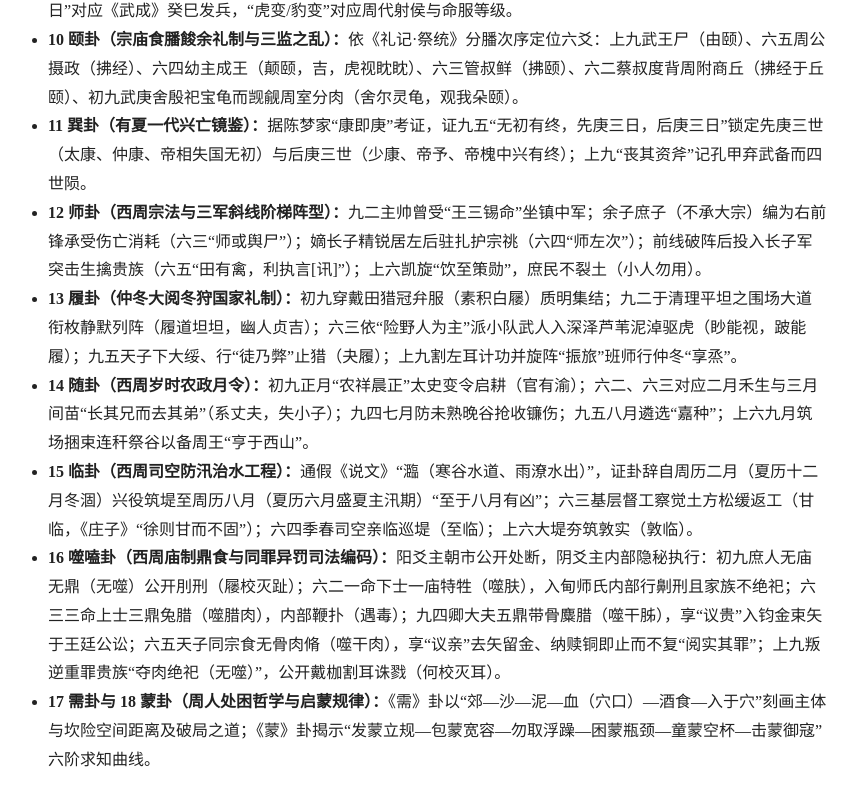
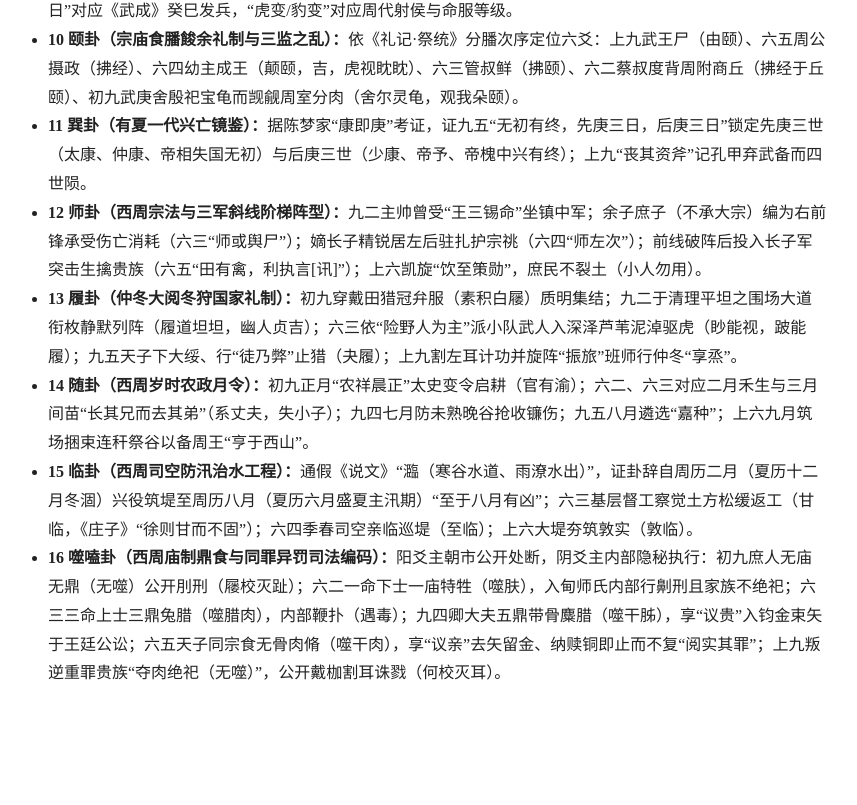
Before and after one commit to s1021246489-cmd/Zhouyi-Eighteen-Hexagrams-Exegesis, a plain HTML site: page index.html in a window 1280 px wide. Shown: the part 1274-2079 px from the top of the page, without its empty margins (222-1079 px from the left). After the commit the page ends 2002 px from the top, so only its background shows below. Drawn offline with Linux system fonts and the light colour scheme.

Commit message:
Update index.html

```diff
--- a/index.html
+++ b/index.html
@@ -53,5 +53,4 @@
     <li><strong>14 随卦（西周岁时农政月令）：</strong>初九正月“农祥晨正”太史变令启耕（官有渝）；六二、六三对应二月禾生与三月间苗“长其兄而去其弟”（系丈夫，失小子）；九四七月防未熟晚谷抢收镰伤；九五八月遴选“嘉种”；上六九月筑场捆束连秆祭谷以备周王“亨于西山”。</li>
     <li><strong>15 临卦（西周司空防汛治水工程）：</strong>通假《说文》“瀶（寒谷水道、雨潦水出）”，证卦辞自周历二月（夏历十二月冬涸）兴役筑堤至周历八月（夏历六月盛夏主汛期）“至于八月有凶”；六三基层督工察觉土方松缓返工（甘临，《庄子》“徐则甘而不固”）；六四季春司空亲临巡堤（至临）；上六大堤夯筑敦实（敦临）。</li>
     <li><strong>16 噬嗑卦（西周庙制鼎食与同罪异罚司法编码）：</strong>阳爻主朝市公开处断，阴爻主内部隐秘执行：初九庶人无庙无鼎（无噬）公开刖刑（屦校灭趾）；六二一命下士一庙特牲（噬肤），入甸师氏内部行劓刑且家族不绝祀；六三三命上士三鼎兔腊（噬腊肉），内部鞭扑（遇毒）；九四卿大夫五鼎带骨麋腊（噬干胏），享“议贵”入钧金束矢于王廷公讼；六五天子同宗食无骨肉脩（噬干肉），享“议亲”去矢留金、纳赎铜即止而不复“阅实其罪”；上九叛逆重罪贵族“夺肉绝祀（无噬）”，公开戴枷割耳诛戮（何校灭耳）。</li>
-    <li><strong>17 需卦与 18 蒙卦（周人处困哲学与启蒙规律）：</strong>《需》卦以“郊—沙—泥—血（穴口）—酒食—入于穴”刻画主体与坎险空间距离及破局之道；《蒙》卦揭示“发蒙立规—包蒙宽容—勿取浮躁—困蒙瓶颈—童蒙空杯—击蒙御寇”六阶求知曲线。</li>
   </ul>
```
